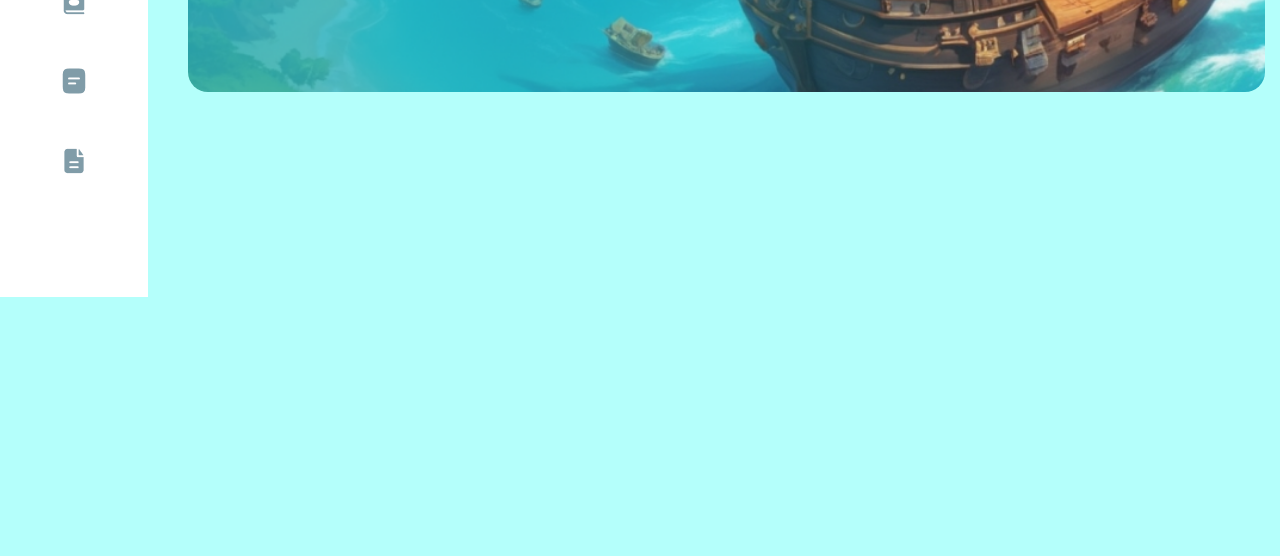
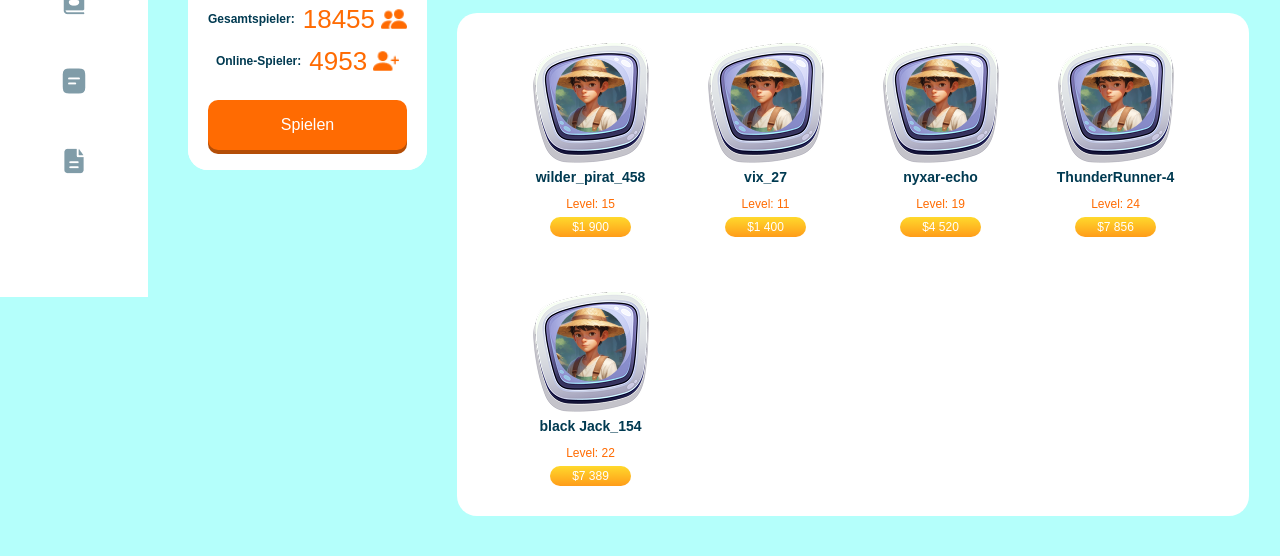
Before and after one commit to bogdangill/DE-white-game-2, a website: page src/pages/game1.html in a window 1280 px wide. Shown: the part 503-1059 px from the top of the page. Before the commit the page ends 800 px from the top, so only its background shows below. Drawn offline with nearby package versions, Linux system fonts and the light colour scheme; files that its build step writes are made by us from their sources; files whose address does not match are found by name; a web font is replaced by a local one.

Commit message:
add game-description

```diff
--- /dev/null
+++ b/src/pages/blocks/game-description.html
@@ -0,0 +1,73 @@
+{% set players = [
+    {
+        name: 'wilder_pirat_458',
+        lvl: 'Level: 15',
+        price: '$1 900'
+    },
+    {
+        name: 'vix_27',
+        lvl: 'Level: 11',
+        price: '$1 400'
+    },
+    {
+        name: 'nyxar-echo',
+        lvl: 'Level: 19',
+        price: '$4 520'
+    },
+    {
+        name: 'ThunderRunner-4',
+        lvl: 'Level: 24',
+        price: '$7 856'
+    },
+    {
+        name: 'black Jack_154',
+        lvl: 'Level: 22',
+        price: '$7 389'
+    }
+] %}
+
+<section class="game-description mb-section">
+    <h2 class="title game-description__title">
+        Über das Spiel
+    </h2>
+    <div class="game-description__list">
+        {% for item in players %}
+            <div class="player-item player-item--vertical">
+                <img src="images/avatars/avatar_24.png" alt="{{item.name}}" class="player-item__ava">
+                <h3 class="player-item__name">
+                    {{item.name}}
+                </h3>
+                <p class="player-item__lvl">
+                    {{item.lvl}}
+                </p>
+                <div class="player-item__price">
+                    {{item.price}}
+                </div>
+            </div>
+        {% endfor %}
+    </div>
+    <div class="game-card">
+        <img src="games/CARS/preview.png" alt="CARS" class="game-card__img">
+        <div class="game-card__body">
+            <dl class="game-card__data">
+                <dt class="game-card__key">
+                    Gesamtspieler:
+                </dt>
+                <dd class="game-card__val">
+                    18455
+                </dd>
+            </dl>
+            <dl class="game-card__data">
+                <dt class="game-card__key">
+                    Online-Spieler:
+                </dt>
+                <dd class="game-card__val game-card__val--plus">
+                    4953
+                </dd>
+            </dl>
+            <a href="games/CARS/index.html" class="button game-card__button">
+                Spielen
+            </a>
+        </div>
+    </div>
+</section>
--- a/src/pages/game1.html
+++ b/src/pages/game1.html
@@ -25,4 +25,5 @@
             </h1>
         </section>
     </div>
+    {% include "game-description.html" %}
 {% endblock %}
--- /dev/null
+++ b/src/styles/blocks/_game-description.scss
@@ -0,0 +1,37 @@
+@use '../helpers' as *;
+
+.game-description {
+    display: grid;
+    align-items: start;
+    gap: 30px;
+
+    @include tablet-md {
+        grid-template-columns: auto 1fr;
+        row-gap: 16px;
+    }
+
+    &__title {
+        margin: 0;
+    }
+    &__list {
+        display: grid;
+        grid-template-columns: repeat(auto-fit, 120px);
+        gap: 55px;
+        justify-content: center;
+        background-color: $bg-covers;
+        border-radius: $brad;
+        padding: 48px 30px;
+
+        @include tablet-sm {
+            padding: 30px;
+        }
+    }
+
+    .game-card {
+        order: -1;
+
+        @include tablet-md {
+            grid-row: span 2;
+        }
+    }
+}
--- a/src/styles/blocks/_games.scss
+++ b/src/styles/blocks/_games.scss
@@ -27,6 +27,7 @@
 }
 
 .game-card {
+    background-color: $bg-covers;
     overflow: hidden;
     border-radius: $brad;
 
@@ -54,4 +55,33 @@
     &__button {
         width: 100%;
     }
+    &__data {
+        display: flex;
+        align-items: center;
+        justify-content: center;
+        gap: 8px;
+
+        &:last-of-type {
+            margin-bottom: 26px;
+        }
+    }
+    &__key {
+        font-size: 12px;
+        line-height: 14px;
+    }
+    &__val {
+        font-size: 26px;
+        line-height: 1;
+        color: $bg-button;
+        background-image: url("images/players.png");
+        background-position: center right;
+        background-size: contain;
+        background-repeat: no-repeat;
+        margin: 0;
+        padding-right: 32px;
+
+        &--plus {
+            background-image: url("images/players+.png");
+        }
+    }
 }
--- a/src/styles/blocks/_index.scss
+++ b/src/styles/blocks/_index.scss
@@ -13,3 +13,4 @@
 @forward './blocks/feedback';
 @forward './blocks/menu';
 @forward './blocks/team';
+@forward './blocks/game-description';
--- a/src/styles/blocks/_players-history.scss
+++ b/src/styles/blocks/_players-history.scss
@@ -46,6 +46,15 @@
     min-width: 245px;
     flex-grow: 1;
 
+    &--vertical {
+        display: flex;
+        flex-direction: column;
+        justify-content: flex-start;
+        align-items: center;
+        gap: 6px;
+        min-width: 120px;
+    }
+
     &__name {
         font-size: 14px;
         line-height: 16px;
```
Also changed, not shown: src/images/avatars/avatar_25.png (deleted), src/images/avatars/avatar_26.png (deleted), src/images/avatars/avatar_27.png (deleted), src/images/avatars/avatar_28.png (deleted).
